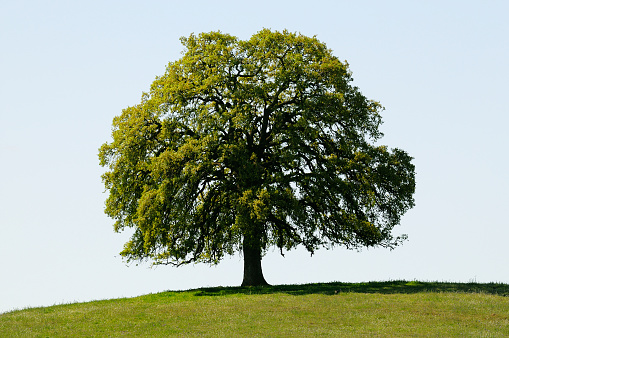
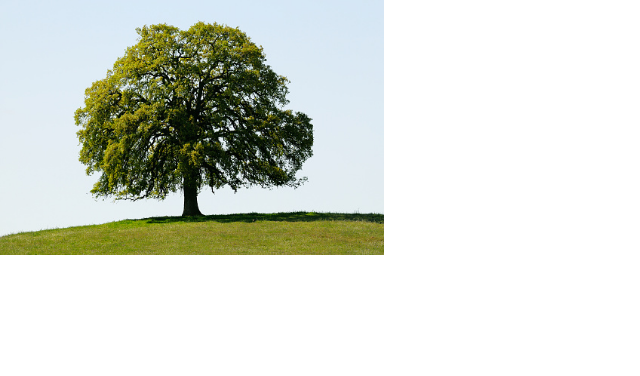
Before and after one commit to dreymoreau/tree-project, a plain HTML site: page main-trees/black-oak/black-oak-full-desc.html in a window 1280 px wide. Shown: the whole page, without its empty margins (0-640 px from the left). Drawn offline with Linux system fonts and the light colour scheme.

Commit message:
changes!

```diff
--- a/main-trees/black-oak/black-oak-full-desc.css
+++ b/main-trees/black-oak/black-oak-full-desc.css
@@ -3,3 +3,8 @@
     margin: 0;
     box-sizing: border-box;
 }
+
+img {
+    width: 30%;
+    height: 40%;
+}
--- a/main-trees/honey-locus/honey-locus-full-desc.css
+++ b/main-trees/honey-locus/honey-locus-full-desc.css
@@ -3,3 +3,8 @@
     margin: 0;
     box-sizing: border-box;
 }
+
+img {
+    width: 30%;
+    height: 40%;
+}
--- a/main-trees/red-maple/red-maple-full-desc.css
+++ b/main-trees/red-maple/red-maple-full-desc.css
@@ -3,3 +3,8 @@
     margin: 0;
     box-sizing: border-box;
 }
+
+img {
+    width: 30%;
+    height: 40%;
+}
--- a/main-trees/sassafrass/sassafrass-full-desc.css
+++ b/main-trees/sassafrass/sassafrass-full-desc.css
@@ -3,3 +3,8 @@
     margin: 0;
     box-sizing: border-box;
 }
+
+img {
+    width: 30%;
+    height: 40%;
+}
```
